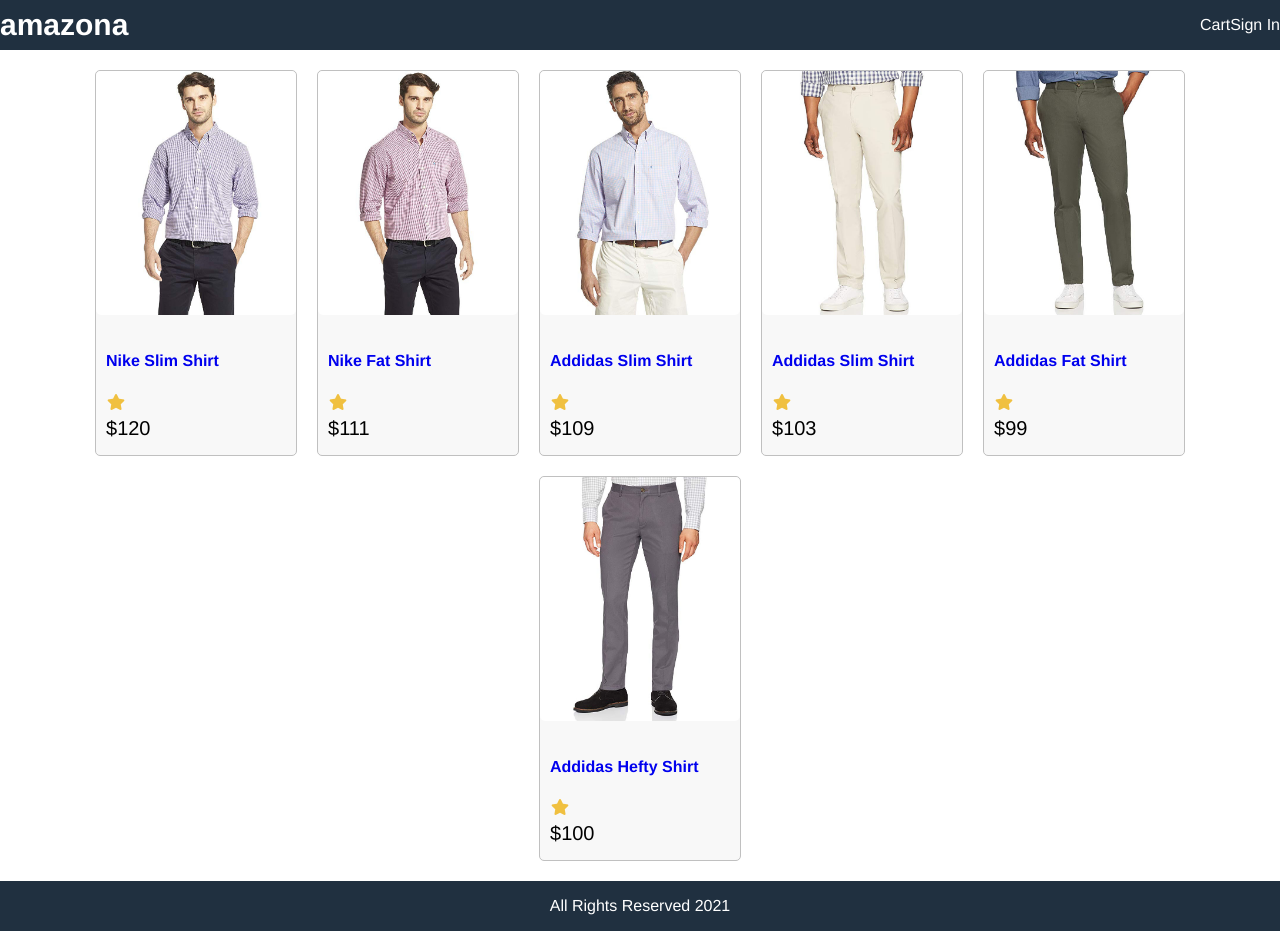
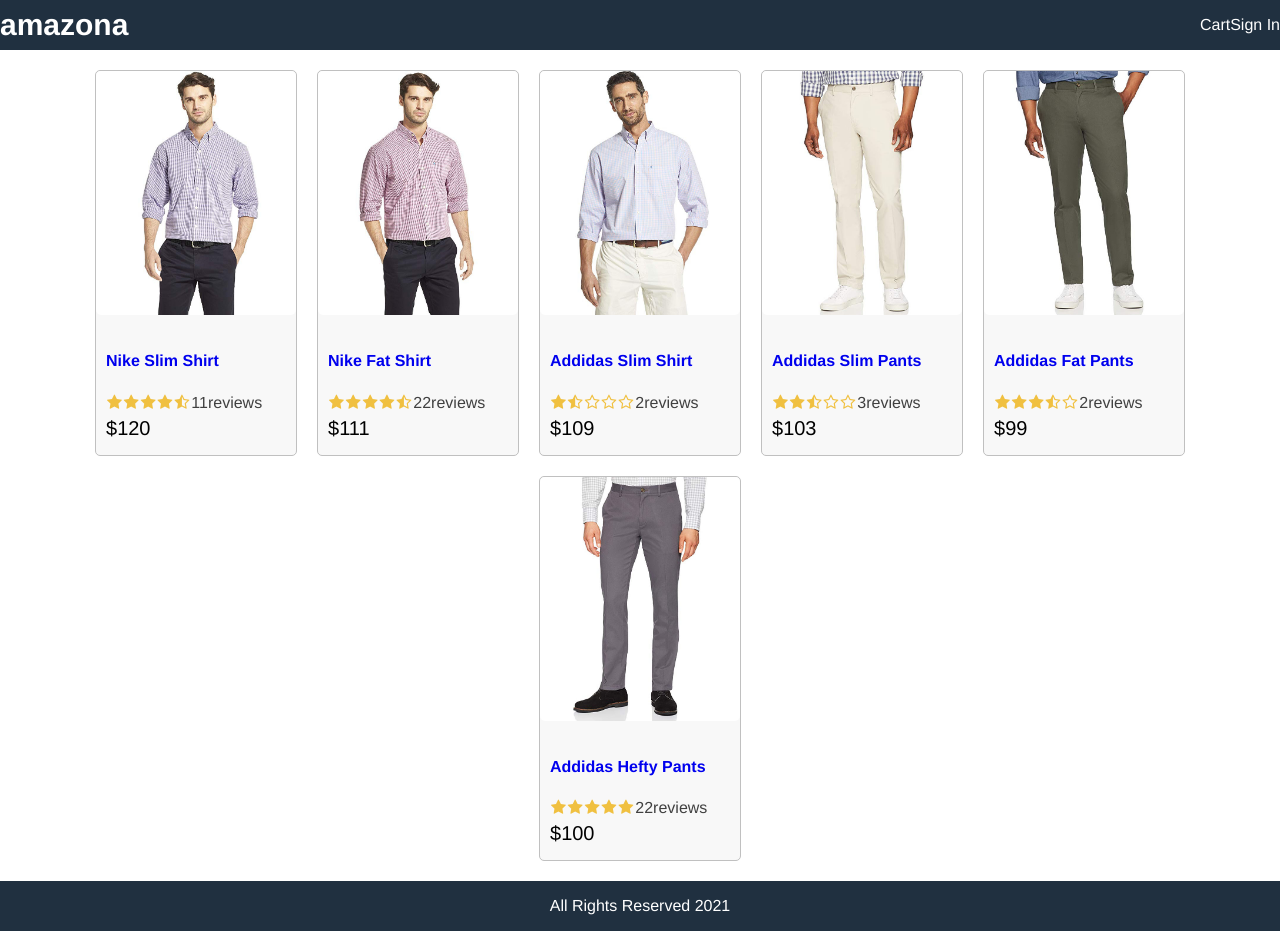
Before and after one commit to colewilldev/Amazona, a React (Create React App) app in the folder frontend/: page / in a window 1280 px wide. Built offline with nearby package versions, Linux system fonts and the light colour scheme.

Commit message:
fixed issues with Product component

```diff
--- a/frontend/public/index.html
+++ b/frontend/public/index.html
@@ -24,9 +24,7 @@
       work correctly both with client-side routing and a non-root public URL.
       Learn how to configure a non-root public URL by running `npm run build`.
     -->
-      <link rel="stylesheet" href="https://cdnjs.cloudflare.com/ajax/libs/font-awesome/5.15.1/css/all.min.css"
-        integrity="sha512-+4zCK9k+qNFUR5X+cKL9EIR+ZOhtIloNl9GIKS57V1MyNsYpYcUrUeQc9vNfzsWfV28IaLL3i96P9sdNyeRssA=="
-        crossorigin="anonymous" />
+      <link rel="stylesheet" href="https://cdnjs.cloudflare.com/ajax/libs/font-awesome/4.7.0/css/font-awesome.min.css" />
 
     <title>Amazona</title>
   </head>
--- a/frontend/src/App.js
+++ b/frontend/src/App.js
@@ -1,7 +1,12 @@
 import data from "./data";
-console.log(data.products);
+import { BrowserRouter, Route } from "react-router-dom";
+
+import ProductScreen from "./screens/ProductScreen";
+import HomeScreen from "./screens/HomeScreen";
+
 function App() {
   return (
+    <BrowserRouter>
       <div className="grid-container">
         <header className="row">
           <div>
@@ -15,35 +20,14 @@
           </div>
         </header>
         <main>
-        <div className="row center">
-          {data.products.map((product) => (
-            <div key={product._id} className="card">
-              <a href={`/product/{${product._id}`}>
-                <img
-                  className="img medium"
-                  src={product.image}
-                  alt={product.name}
-                />
-              </a>
-              <div className="card-body">
-                <a href="proudct.html">
-                  <h2>{product.name}</h2>
-                </a>
-                <div className="rating">
-                  <span>
-                    <i className="fa fa-star"></i>
-                  </span>
-                </div>
-                <div className="price">${product.price}</div>
-              </div>
-            </div>
-          ))}
-        </div>
+          <Route path="/" component={HomeScreen} exact></Route>
+          <Route path="/product/:id" component={ProductScreen}></Route>
         </main>
         <footer className="row center">
           <p>All Rights Reserved 2021</p>
         </footer>
       </div>
+    </BrowserRouter>
   );
 }
 
--- /dev/null
+++ b/frontend/src/components/Product.js
@@ -0,0 +1,23 @@
+import React from "react";
+import Rating from "./Rating";
+
+export default function Product(props) {
+  const { product } = props;
+  return (
+    <div key={product._id} className="card">
+      <a href={`/product/${product._id}`}>
+        <img className="medium" src={product.image} alt={product.name} />
+      </a>
+      <div className="card-body">
+        <a href={`/product/${product._id}`}>
+          <h2>{product.name}</h2>
+        </a>
+        <Rating
+          rating={product.rating}
+          numReviews={product.numReviews}
+        ></Rating>
+        <div className="price">${product.price}</div>
+      </div>
+    </div>
+  );
+}
--- /dev/null
+++ b/frontend/src/components/Rating.js
@@ -0,0 +1,65 @@
+import React from "react";
+
+export default function Rating(props) {
+  const { rating, numReviews } = props;
+  return (
+    <div className="rating">
+      <span>
+        <i
+          className={
+            rating >= 1
+              ? "fa fa-star"
+              : rating >= 0.5
+              ? "fa fa-star-half-o"
+              : "fa fa-star-o"
+          }
+        ></i>
+      </span>
+      <span>
+        <i
+          className={
+            rating >= 2
+              ? "fa fa-star"
+              : rating >= 1.5
+              ? "fa fa-star-half-o"
+              : "fa fa-star-o"
+          }
+        ></i>
+      </span>
+      <span>
+        <i
+          className={
+            rating >= 3
+              ? "fa fa-star"
+              : rating >= 2.5
+              ? "fa fa-star-half-o"
+              : "fa fa-star-o"
+          }
+        ></i>
+      </span>
+      <span>
+        <i
+          className={
+            rating >= 4
+              ? "fa fa-star"
+              : rating >= 3.5
+              ? "fa fa-star-half-o"
+              : "fa fa-star-o"
+          }
+        ></i>
+      </span>
+      <span>
+        <i
+          className={
+            rating >= 5
+              ? "fa fa-star"
+              : rating >= 4.5
+              ? "fa fa-star-half-o"
+              : "fa fa-star-o"
+          }
+        ></i>
+      </span>
+      <span>{numReviews + "reviews"}</span>
+    </div>
+  );
+}
--- a/frontend/src/data.js
+++ b/frontend/src/data.js
@@ -1,65 +1,71 @@
-const data ={
-  products:[
+const data = {
+  products: [
     {
-      _id:          1,
-      name:         'Nike Slim Shirt',
-      category:     'Shirts',
-      image:        '/images/p1.jpg',
-      price:        120,
-      brand:        'Nike',
-      numReviews:   11,
-      description: "High Quality Product"
+      _id: 1,
+      name: "Nike Slim Shirt",
+      category: "Shirts",
+      image: "/images/p1.jpg",
+      price: 120,
+      brand: "Nike",
+      numReviews: 11,
+      rating: 4.5,
+      description: "High Quality Product",
     },
     {
-      _id:         2,
-      name:        'Nike Fat Shirt',
-      category:    'Shirts',
-      image:       '/images/p2.jpg',
-      price:       111,
-      brand:       'Nike',
-      numReviews:  22,
-      description: "High Quality Product"
+      _id: 2,
+      name: "Nike Fat Shirt",
+      category: "Shirts",
+      image: "/images/p2.jpg",
+      price: 111,
+      brand: "Nike",
+      numReviews: 22,
+      rating: 4.5,
+      description: "High Quality Product",
     },
     {
-      _id:         3,
-      name:        'Addidas Slim Shirt',
-      category:    'Shirts',
-      image:       '/images/p3.jpg',
-      price:       109,
-      brand:       'Addidas',
-      numReviews:  2,
-      description: "High Quality Product"
+      _id: 3,
+      name: "Addidas Slim Shirt",
+      category: "Shirts",
+      image: "/images/p3.jpg",
+      price: 109,
+      brand: "Addidas",
+      numReviews: 2,
+      rating: 1.5,
+      description: "High Quality Product",
     },
     {
-      _id:         4,
-      name:        'Addidas Slim Shirt',
-      category:    'Shirts',
-      image:       '/images/p4.jpg',
-      price:       103,
-      brand:       'Addidas',
-      numReviews:  3,
-      description: "High Quality Product"
+      _id: 4,
+      name: "Addidas Slim Pants",
+      category: "Pants",
+      image: "/images/p4.jpg",
+      price: 103,
+      brand: "Addidas",
+      numReviews: 3,
+      rating: 2.5,
+      description: "High Quality Product",
     },
     {
-      _id:         5,
-      name:        'Addidas Fat Shirt',
-      category:    'Shirts',
-      image:       '/images/p5.jpg',
-      price:       99,
-      brand:       'Addidas',
-      numReviews:  2,
-      description: "High Quality Product"
+      _id: 5,
+      name: "Addidas Fat Pants",
+      category: "Pants",
+      image: "/images/p5.jpg",
+      price: 99,
+      brand: "Addidas",
+      numReviews: 2,
+      rating: 3.5,
+      description: "High Quality Product",
     },
     {
-      _id:         6,
-      name:        'Addidas Hefty Shirt',
-      category:    'Shirts',
-      image:       '/images/p6.jpg',
-      price:       100,
-      brand:       'Addidas',
-      numReviews:  22,
-      description: "High Quality Product"
+      _id: 6,
+      name: "Addidas Hefty Pants",
+      category: "Pants",
+      image: "/images/p6.jpg",
+      price: 100,
+      brand: "Addidas",
+      numReviews: 22,
+      rating: 5,
+      description: "High Quality Product",
     },
-  ]
-}
+  ],
+};
 export default data;
--- a/frontend/src/index.css
+++ b/frontend/src/index.css
@@ -100,3 +100,6 @@
   color: #f0c040;
   margin: 0.1rem;
 }
+.rating span:last-child {
+  color: #404040;
+}
--- /dev/null
+++ b/frontend/src/screens/HomeScreen.js
@@ -0,0 +1,13 @@
+import React from "react";
+import Product from "../components/Product";
+import data from "../data";
+
+export default function HomeScreen() {
+  return (
+    <div className="row center">
+      {data.products.map((product) => (
+        <Product key={product._id} product={product}></Product>
+      ))}
+    </div>
+  );
+}
--- /dev/null
+++ b/frontend/src/screens/ProductScreen.js
@@ -0,0 +1,5 @@
+import React from "react";
+
+export default function ProductScreen() {
+  return <div>ProductScreen</div>;
+}
```
Also changed, not shown: 1 other file (tests, documents, lock files or other folders). Lines whose indentation alone changed are shown as unchanged.
